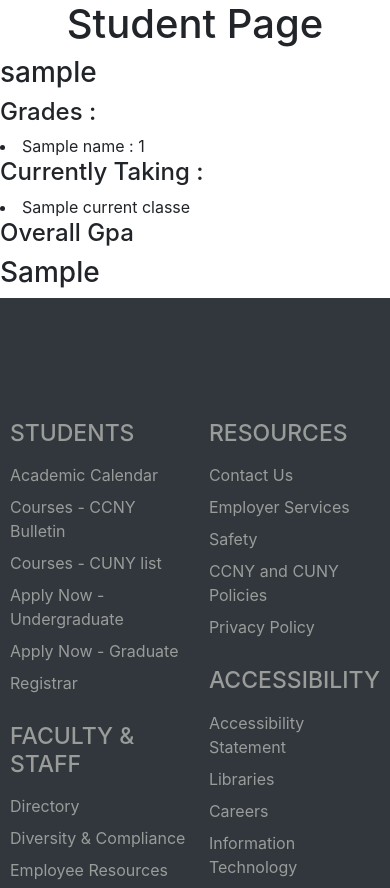
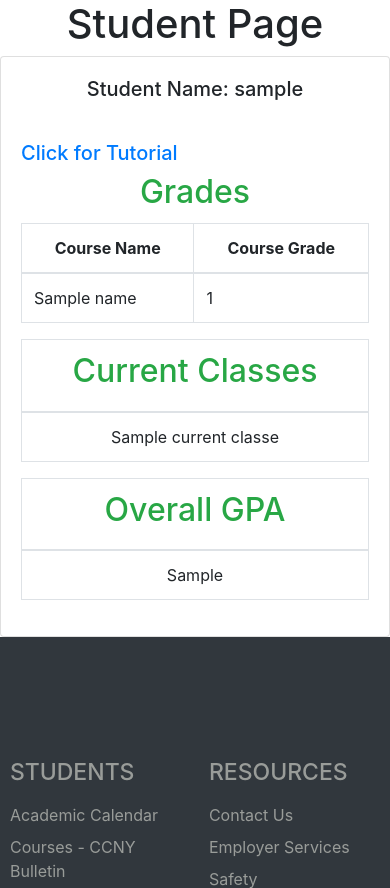
Before and after one commit to tryingtolearn11/322_project, a Flask app: template app/templates/student_page.html in a window 390 px wide. Shown: the part 56-944 px from the top of the page. Run offline with Flask 2, Linux system fonts and the light colour scheme; the template is opened without the code that fills it: most values are stand-ins (such as "Sample title", 1, 10 or a date in 2020); some libraries are stand-ins or nearby versions.

Commit message:
responsive course history and made student page

```diff
--- a/app/templates/student_page.html
+++ b/app/templates/student_page.html
@@ -1,23 +1,74 @@
 {% extends "base.html" %}
 {% block main_content %}
-<h1><center>Student Page</center></h1>
+
+<!DOCTYPE html>
+<html lang="en">
+<head>
+    <meta charset="UTF-8">
+    <meta http-equiv="X-UA-Compatible" content="IE=edge">
+    <meta name="viewport" content="width=device-width, initial-scale=1.0">
+    <title>Document</title>
+    <h1><center>Student Page</center></h1>
+</head>
 
 
-
-    <h3> {{ student.username }} </h3>
-
-    <h4> Grades : </h4>
-    {% for k, v in student.grades.items() %}
-    <li>{{ v[1].courseName }} : {{ v[0] }}</li>
-    {% endfor %}
-
-    <h4> Currently Taking : </h4>
-    {% for k, v in student.currentClasses.items() %}
-    <li>{{ v.courseName }}</li>
-    {% endfor %}
-    <h4> Overall Gpa </h4>
-    <h3> {{ student.overallGPA }} </h3>
-
-
+<body>
+    <div class="card">
+        <div class="card-body">
+            <div class="table-responsive">
+                <div class="h5 card-title text-default text-center">Student Name: {{ student.username }}</div>
+                <div class="account-content">
+                    <div class="account-desc">
+                        <h5 class="account-item"><a class="account-link" href="#">Click for Tutorial</a></h5>
+                        <!-- <p>Lorem ipsum dolor sit, amet consectetur adipisicing elit. Aliquam consectetur dolores, incidunt veritatis officiis consequuntur.</p> -->
+                    </div>
+                </div>
+                <div class="h2 card-title text-success text-center">Grades</div>
+                <table class="table table-bordered">
+                    <thead class="text-center">
+                        <tr>
+                            <th>Course Name</th>
+                            <th>Course Grade</th>
+                        </tr>
+                    </thead>
+                    <tbody>
+                        {% for k, v in student.grades.items() %}
+                        <tr>
+                            <td>{{ v[1].courseName }}</td>
+                            <td>{{ v[0] }}</td>
+                        </tr>
+                        {% endfor %}
+                    </tbody>
+                </table>
+                <table class="table table-bordered">
+                    <thead class="text-center">
+                        <tr>
+                            <th><div class="h2 text-success text-center">Current Classes</div></th>
+                        </tr>
+                    </thead>
+                    <tbody class="text-center">
+                        {% for k, v in student.currentClasses.items() %}
+                        <tr>
+                            <td>{{ v.courseName }}</td>
+                        </tr>
+                        {% endfor %}
+                    </tbody>
+                </table>
+                <table class="table table-bordered">
+                    <thead class="text-center">
+                        <tr>
+                            <th><div class="h2 text-success text-center">Overall GPA</div></th>
+                        </tr>
+                    </thead>
+                    <tbody class="text-center">
+                        <tr>
+                            <td>{{ student.overallGPA }}</td>
+                        </tr>
+                    </tbody>
+                </table>
+            </div>
+        </div>
+    </div>
+</body>
 
 {% endblock %}
```
Also changed, not shown: app/templates/course_history.html (+13 -3 lines).
